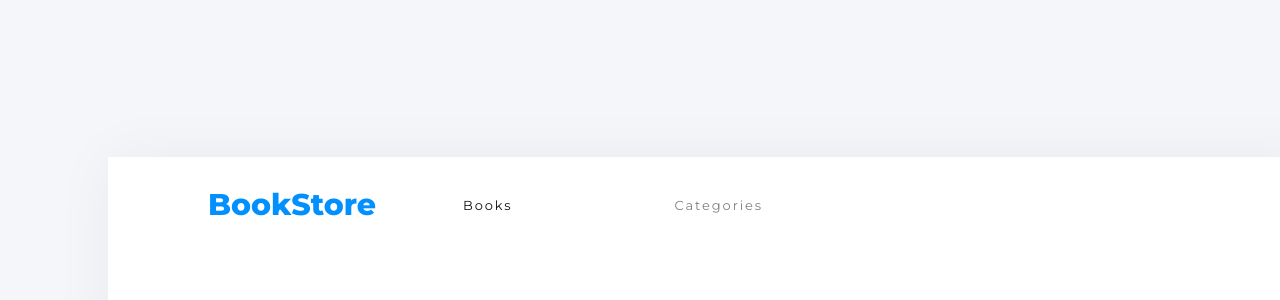
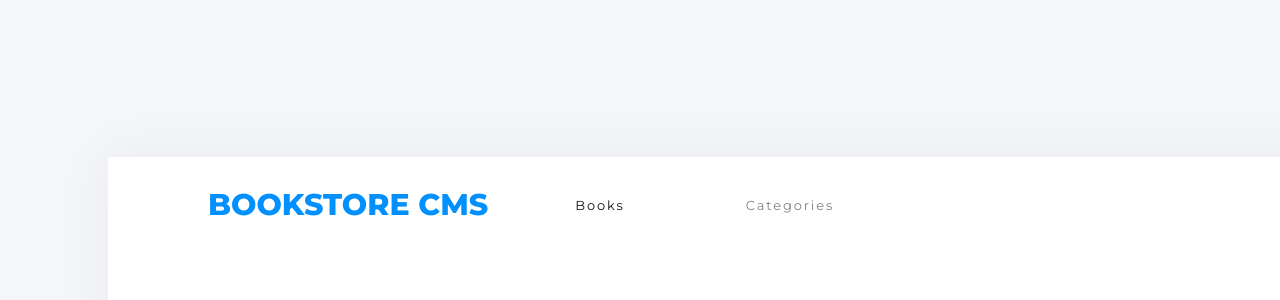
Before and after one commit to algerina/bookstore, a React (Create React App) app: page / in a window 1280 px wide. Shown: the top 300 px of the page. Built offline with nearby package versions, Linux system fonts and the light colour scheme; the HTML template or start-up script is replaced by a standard one.

Commit message:
Change Navbar style

```diff
--- a/src/App.css
+++ b/src/App.css
@@ -166,6 +166,7 @@
 
 .singleUl {
   display: flex;
+  margin: 1rem -2.5rem;
 }
 
 .update {
--- a/src/components/Navbar.js
+++ b/src/components/Navbar.js
@@ -4,7 +4,7 @@ import './nav.css';
 
 const Navbar = () => (
   <nav className="navbar">
-    <h1 className="nav1">BookStore</h1>
+    <h1 className="nav1">BOOKSTORE CMS</h1>
     <ul className="navList">
       <li><Link to="/books" className="nav2">Books</Link></li>
       <li><Link to="/categories" className="nav3">Categories</Link></li>
--- a/src/components/nav.css
+++ b/src/components/nav.css
@@ -3,7 +3,6 @@
 
 .nav1 {
   color: #0290ff;
-  width: 15rem;
   height: 2.313rem;
   margin: 0.375rem 2.938rem 0.125rem 0;
   font-family: Montserrat, sans-serif;
@@ -47,7 +46,7 @@
   color: #080505;
   width: 6.563rem;
   height: 1rem;
-  margin: 1.125rem 41.5rem 0.688rem 2.563rem;
+  /* margin: 1.125rem 41.5rem 0.688rem 2.563rem; */
   opacity: 0.5;
   font-family: Montserrat, sans-serif;
   font-size: 0.813rem;
```
